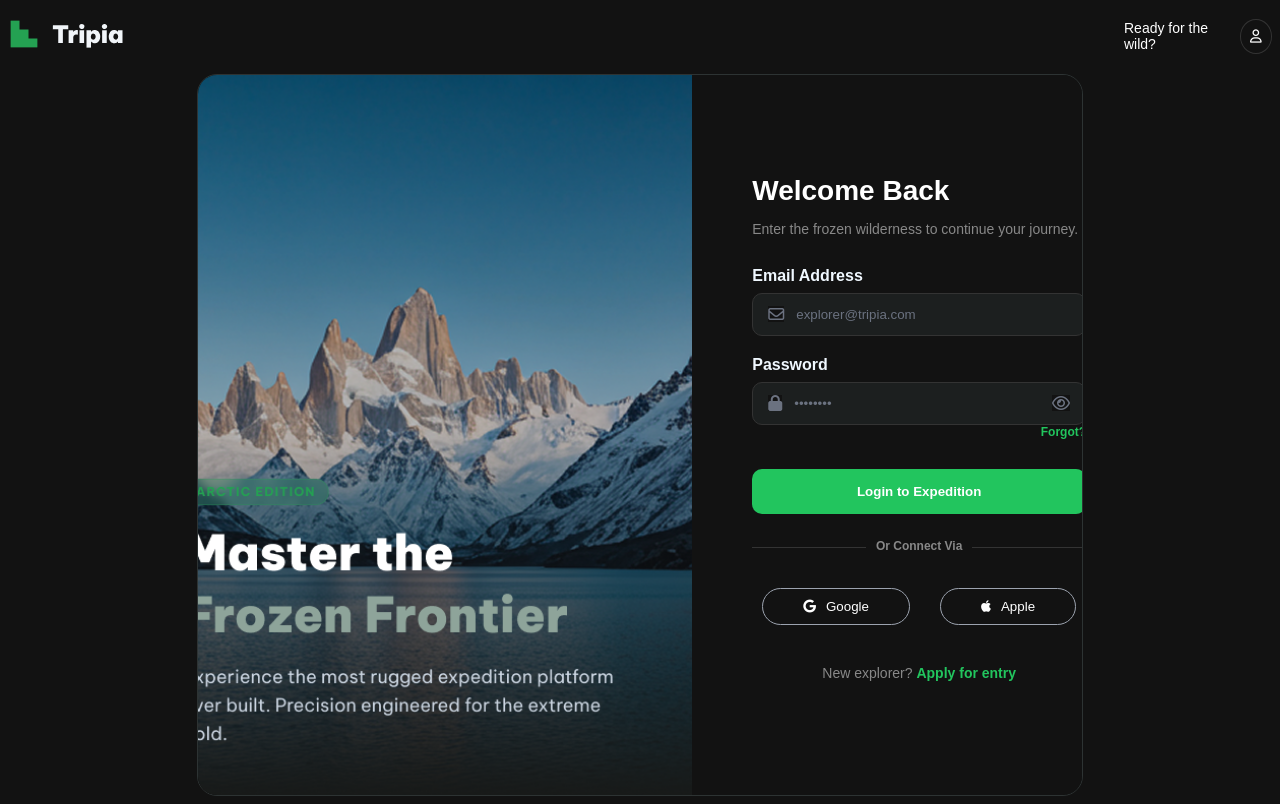
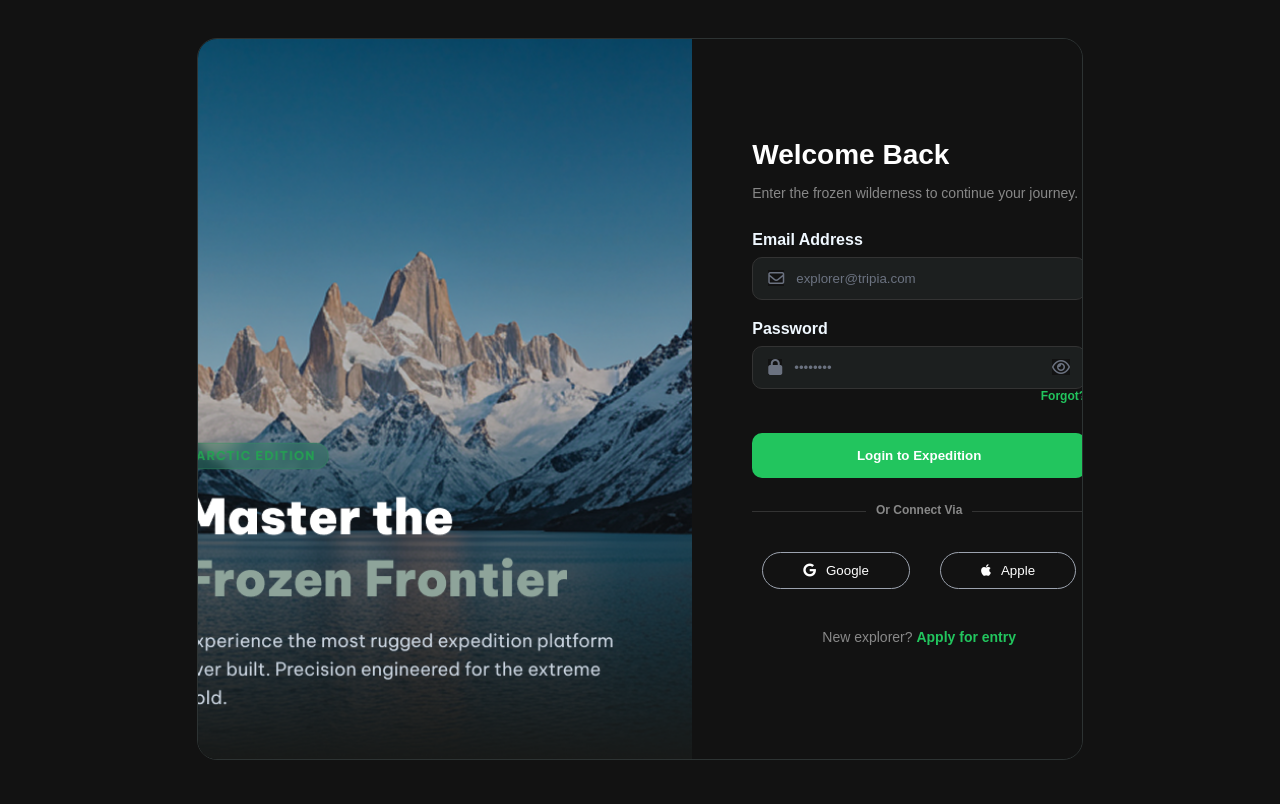
Before and after one commit to Ammarghaly/TripStore, an Angular app: page /login in a window 1280 px wide. Built offline with nearby package versions, Linux system fonts and the light colour scheme.

Commit message:
finsh login page

```diff
--- a/src/app/pages/login/login.component.css
+++ b/src/app/pages/login/login.component.css
@@ -19,7 +19,7 @@ body {
   margin-bottom: 20px;
 }
 
-.logo- img {
+/* .logo- img {
   height: 30px;
 }
 
@@ -39,7 +39,7 @@ body {
   background: none;
   color: white;
   cursor: pointer;
-}
+} */
 
 .main-container {
   height: 90vh;
--- a/src/app/pages/login/login.component.html
+++ b/src/app/pages/login/login.component.html
@@ -1,13 +1,13 @@
 <header class="header">
-  <div class="logo">
+  <!-- <div class="logo">
     <img src="Container.png" alt="logo" />
-  </div>
-  <div class="user-info">
+  </div> -->
+  <!-- <div class="user-info">
     <span>Ready for the wild?</span>
     <button class="user-icon">
       <i class="fa-regular fa-user"></i>
     </button>
-  </div>
+  </div> -->
 </header>
 
 <main class="main-container">
--- a/src/app/pages/register/register.component.css
+++ b/src/app/pages/register/register.component.css
@@ -9,7 +9,7 @@ body {
   align-items: center;
 }
 
-.logo {
+/* .logo {
   display: flex;
   justify-content: flex-start;
   align-items: center;
@@ -18,7 +18,7 @@ body {
 .logo img {
   width: 116px;
   height: 32px;
-}
+} */
 
 .register-container {
   background-color: #121212;
--- a/src/app/pages/register/register.component.html
+++ b/src/app/pages/register/register.component.html
@@ -1,6 +1,6 @@
-<div class="logo">
+<!-- <div class="logo">
   <img src="Container.png" alt="logo" />
-</div>
+</div> -->
 
 <div class="register-container">
   <div class="register-card">
```
